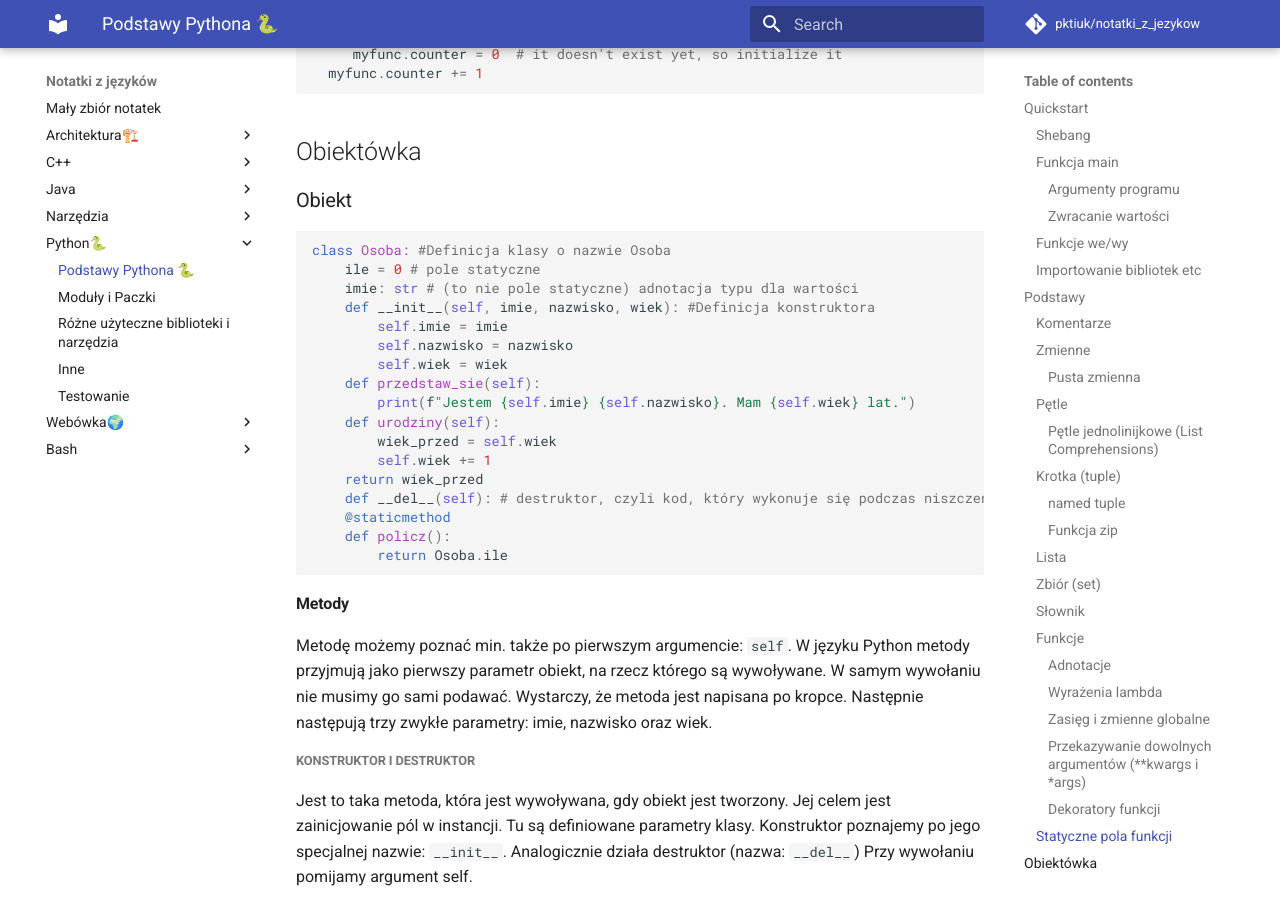
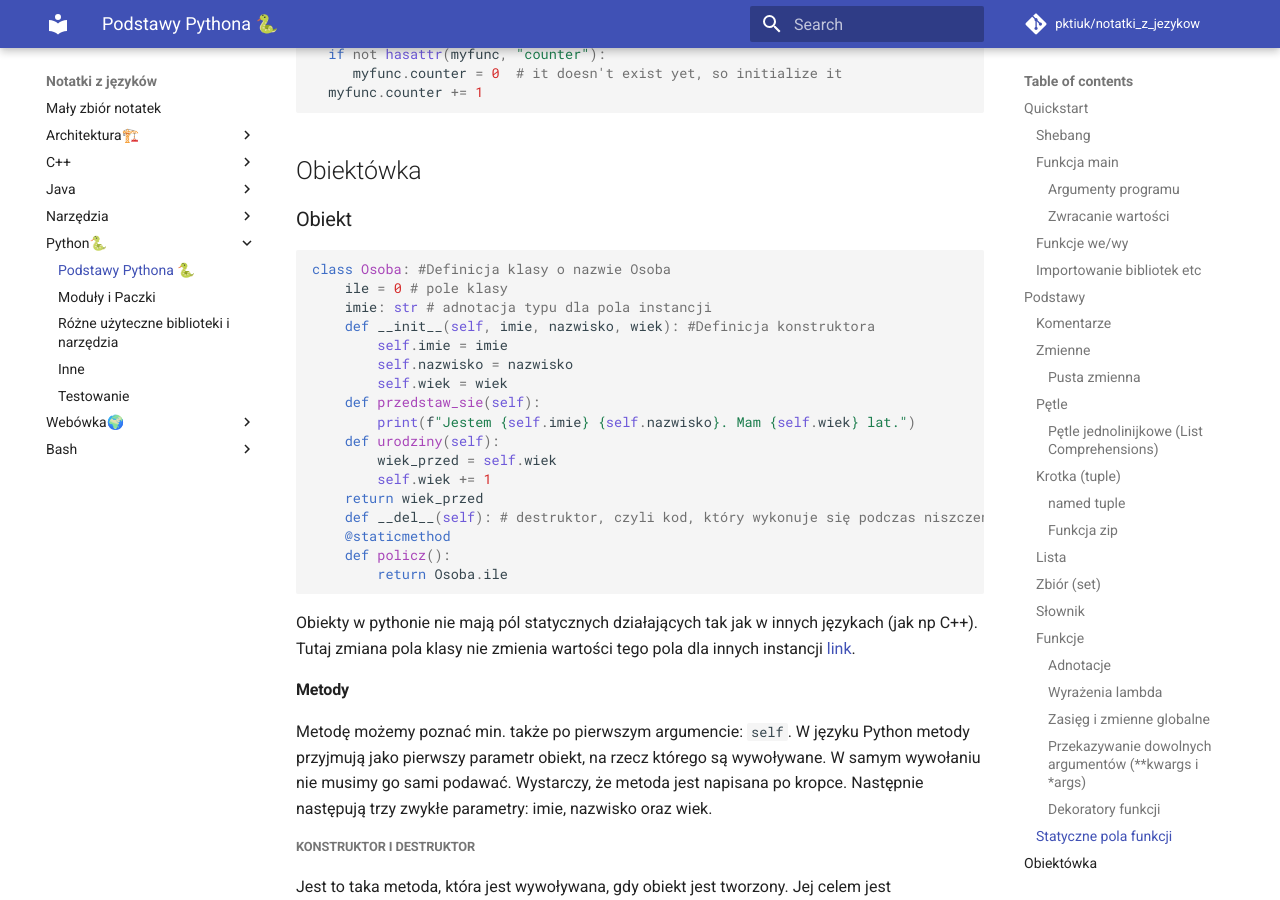
Before and after one commit to pktiuk/notatki_z_jezykow, an MkDocs documentation site: the page built from docs/Python🐍/1_ogolne_notatki.md, in a window 1280 px wide and 900 px high, scrolled down 15579 px. Built offline with MkDocs 1.6.1 and Material for MkDocs 9.7.7, drawn with Linux system fonts in a browser that asks for light colours; comment, search, counter and statistics services are not loaded; some of the changed text lies outside the part shown.

Commit message:
Pola klasy vs pola instancji

````diff
--- a/docs/Python🐍/1_ogolne_notatki.md
+++ b/docs/Python🐍/1_ogolne_notatki.md
@@ -625,7 +625,8 @@ Możliwe są też adnotacje dla elementów klasy [PEP-526](https://peps.python.o
 
 ```python
 class Starship:
-    stats: ClassVar[Dict[str, int]] = {}
+    stats: ClassVar[dict[str, int]] = {} # class variable - pole klasy
+    damage: int = 10                     # instance variable - pole instancji
 ```
 
 W razie problemów spowodowanych kolejnością deklaracji różnych elementów w pliku warto użyć specjalnego importu
@@ -782,8 +783,8 @@ def myfunc():
 
 ```python
 class Osoba: #Definicja klasy o nazwie Osoba
-    ile = 0 # pole statyczne
-    imie: str # (to nie pole statyczne) adnotacja typu dla wartości
+    ile = 0 # pole klasy
+    imie: str # adnotacja typu dla pola instancji
     def __init__(self, imie, nazwisko, wiek): #Definicja konstruktora
         self.imie = imie
         self.nazwisko = nazwisko
@@ -799,6 +800,8 @@ class Osoba: #Definicja klasy o nazwie Osoba
     def policz():
         return Osoba.ile
 ```
+
+Obiekty w pythonie nie mają pól statycznych działających tak jak w innych językach (jak np C++). Tutaj zmiana pola klasy nie zmienia wartości tego pola dla innych instancji [link](https://stackoverflow.com/questions/68645/static-class-variables-and-methods-in-python).
 
 #### Metody
 
````
